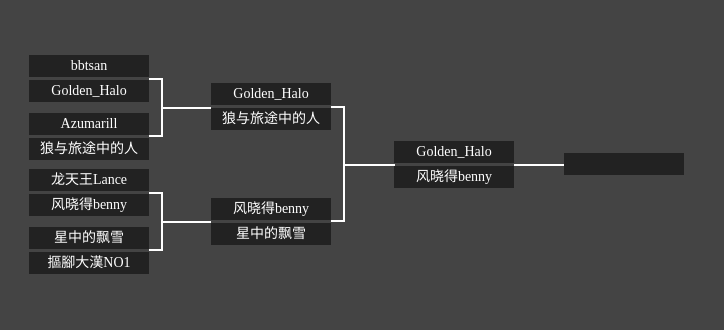
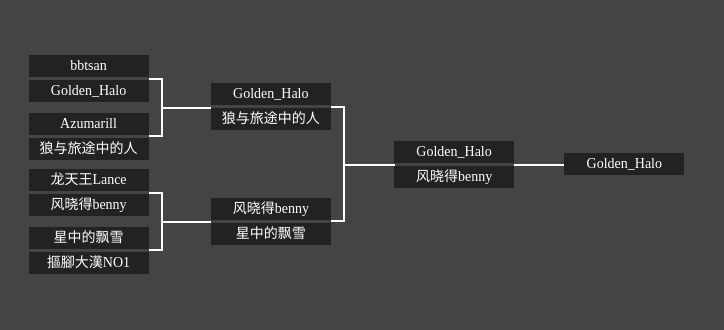
Before and after one commit to SolameLeong/battle_group, a website: page LilligantCup2016/index.html in a window 1280 px wide. Shown: the part 185-515 px from the top of the page, 285-1009 px from the left. Drawn offline with Linux system fonts and the light colour scheme.

Commit message:
Updated chanpion.

```diff
--- a/LilligantCup2016/index.html
+++ b/LilligantCup2016/index.html
@@ -124,7 +124,7 @@
             <div class="horizontal"></div>
         </td>
         <td>
-            <div class="player winner name"></div>
+            <div class="player winner name">Golden_Halo</div>
         </td>
     </tr>
 </table>
--- a/LilligantCup2016/style.css
+++ b/LilligantCup2016/style.css
@@ -19,7 +19,7 @@ body {
 
 #knockout {
     font-size: 14px;
-    width: 664px;
+    width: 665px;
     margin: 50px auto;
 }
 
```
